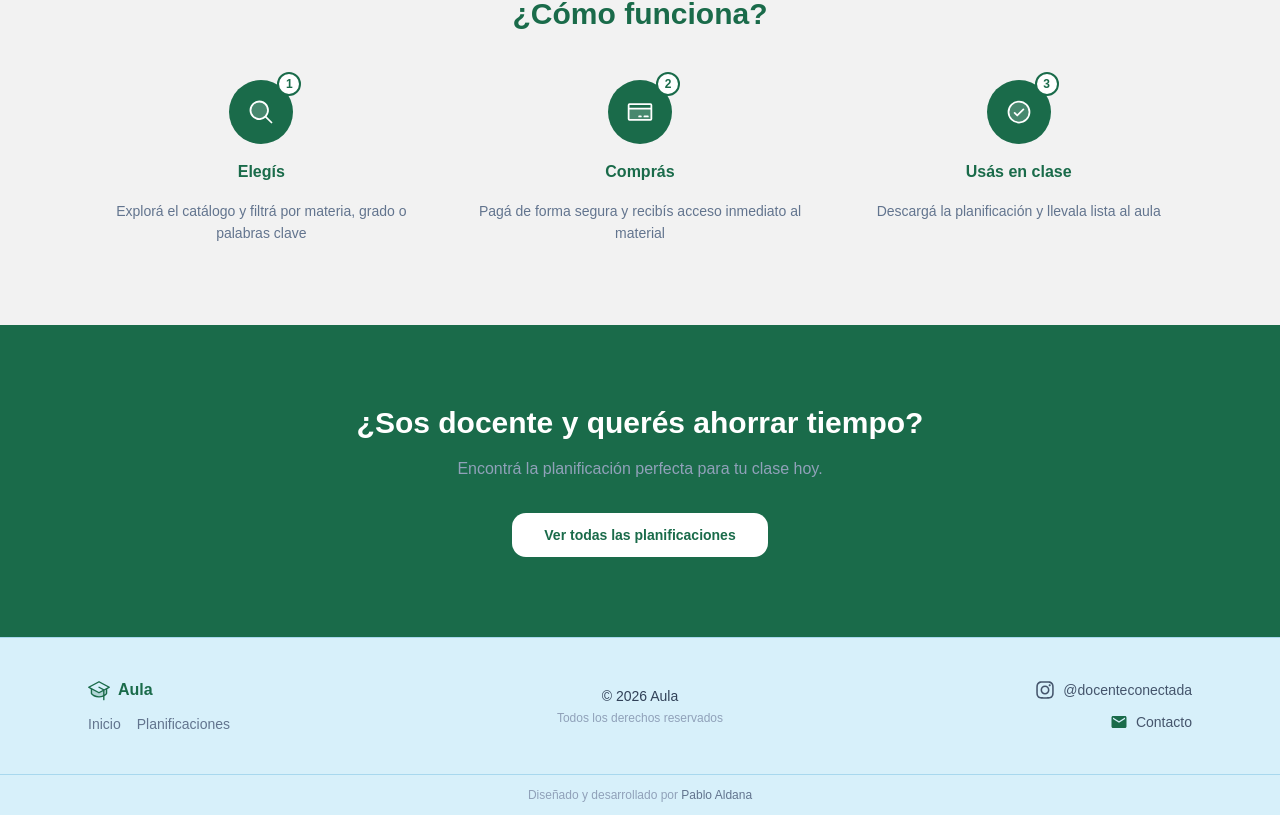
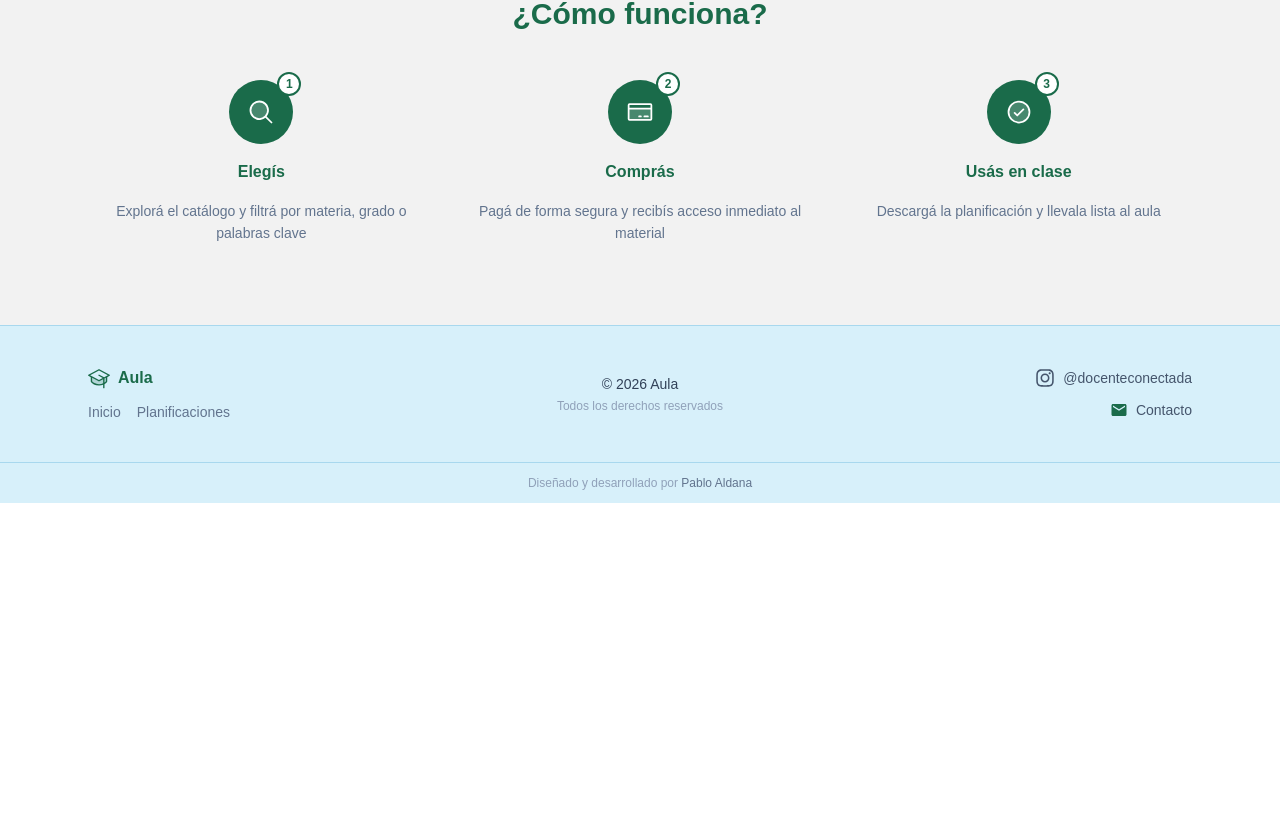
Before and after one commit to pabloaldana/planificaciones-frontend, a React (Vite) app: page / in a window 1280 px wide. Shown: the part 1565-2380 px from the top of the page. After the commit the page ends 2068 px from the top, so only its background shows below. Built offline with nearby package versions, Linux system fonts and the light colour scheme; no server answers.

Commit message:
saco seccion redundante de la homepage

```diff
--- a/src/pages/landing/LandingPage.tsx
+++ b/src/pages/landing/LandingPage.tsx
@@ -229,24 +229,6 @@ export const LandingPage = () => {
                 </div>
             </section>
 
-            {/* ===== CTA FINAL ===== */}
-            <section className="bg-[#1A6B4A] py-16 sm:py-20">
-                <div className="max-w-2xl mx-auto px-4 sm:px-6 text-center">
-                    <h2 className="text-2xl sm:text-3xl font-bold text-white mb-4">
-                        ¿Sos docente y querés ahorrar tiempo?
-                    </h2>
-                    <p className="text-slate-400 text-sm sm:text-base mb-8">
-                        Encontrá la planificación perfecta para tu clase hoy.
-                    </p>
-                    <a
-                        href="#"
-                        className="inline-block px-8 py-3 rounded-xl bg-white text-[#1A6B4A] font-semibold text-sm hover:bg-slate-100 transition-colors"
-                    >
-                        Ver todas las planificaciones
-                    </a>
-                </div>
-            </section>
-
             <Footer />
         </div>
     )
```
